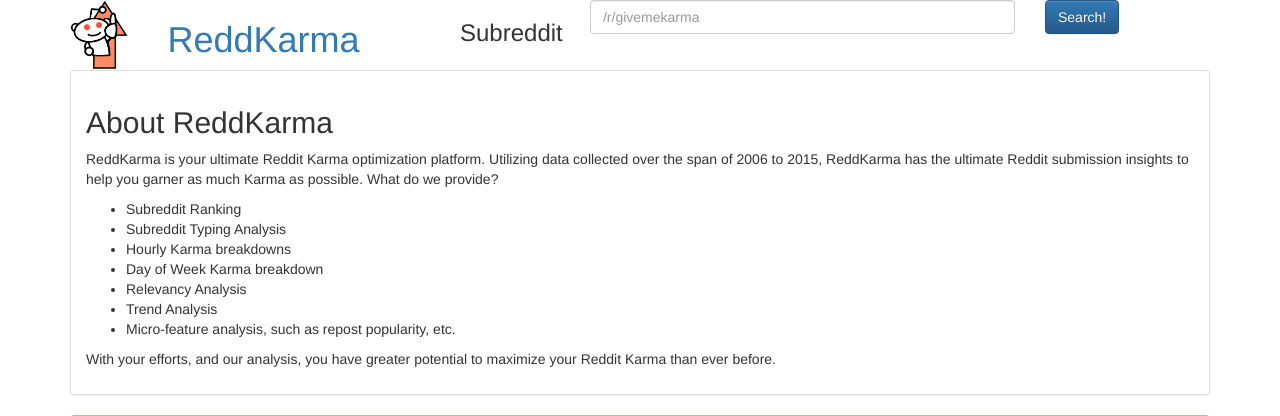
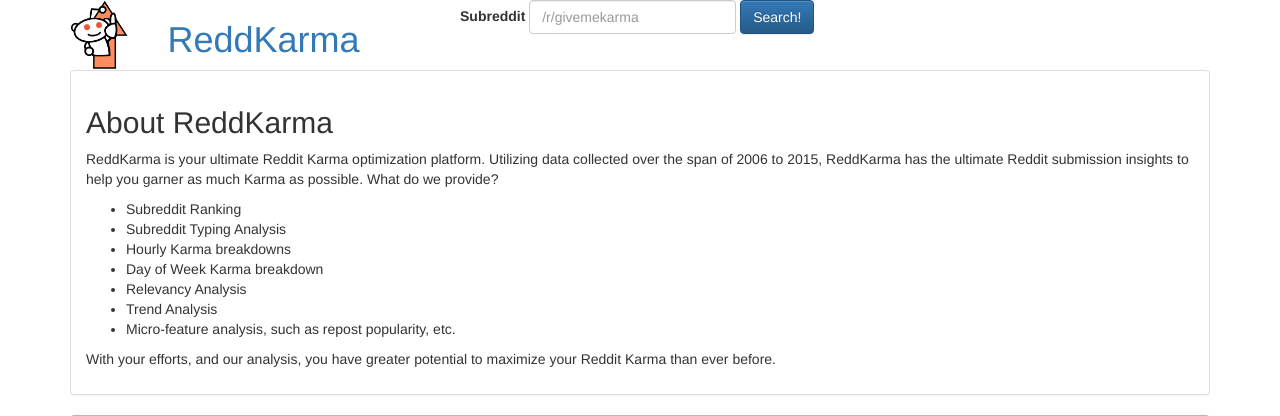
Before and after one commit to remingtonc/reddkarma, a Flask app: page / in a window 1280 px wide. Shown: the top 416 px of the page. Run offline with Flask 2, Linux system fonts and the light colour scheme; parts of the project's set-up code (start-up, migrations or seed data) failed here and were passed over; some libraries are stand-ins or nearby versions.

Commit message:
Search CSS modification
Trying to get everything to align nicely, is being difficult.

```diff
--- a/project/templates/base.html
+++ b/project/templates/base.html
@@ -32,14 +32,12 @@
 					<h1><a href="http://192.241.216.69/">ReddKarma</a></h1>
 				</div>
 				<div class="col-md-8">
-					<div class="row">
-						<div class="col-sm-2"><h3>Subreddit</h3></div>
-						<div class="col-sm-7">
+					<div class="form-inline">
+						<div class="form-group">
+							<label for="search">Subreddit</label>
 							<input type="text" class="form-control" id="search" placeholder="/r/givemekarma">
 						</div>
-						<div class="col-sm-2">
-							<button class="btn btn-primary" id="searchSubmit" type="button" value="Search!">Search!</button>
-						</div>
+						<button class="btn btn-primary" id="searchSubmit" type="button" value="Search!">Search!</button>
 					</div>
 				</div>
 			</div>
```
